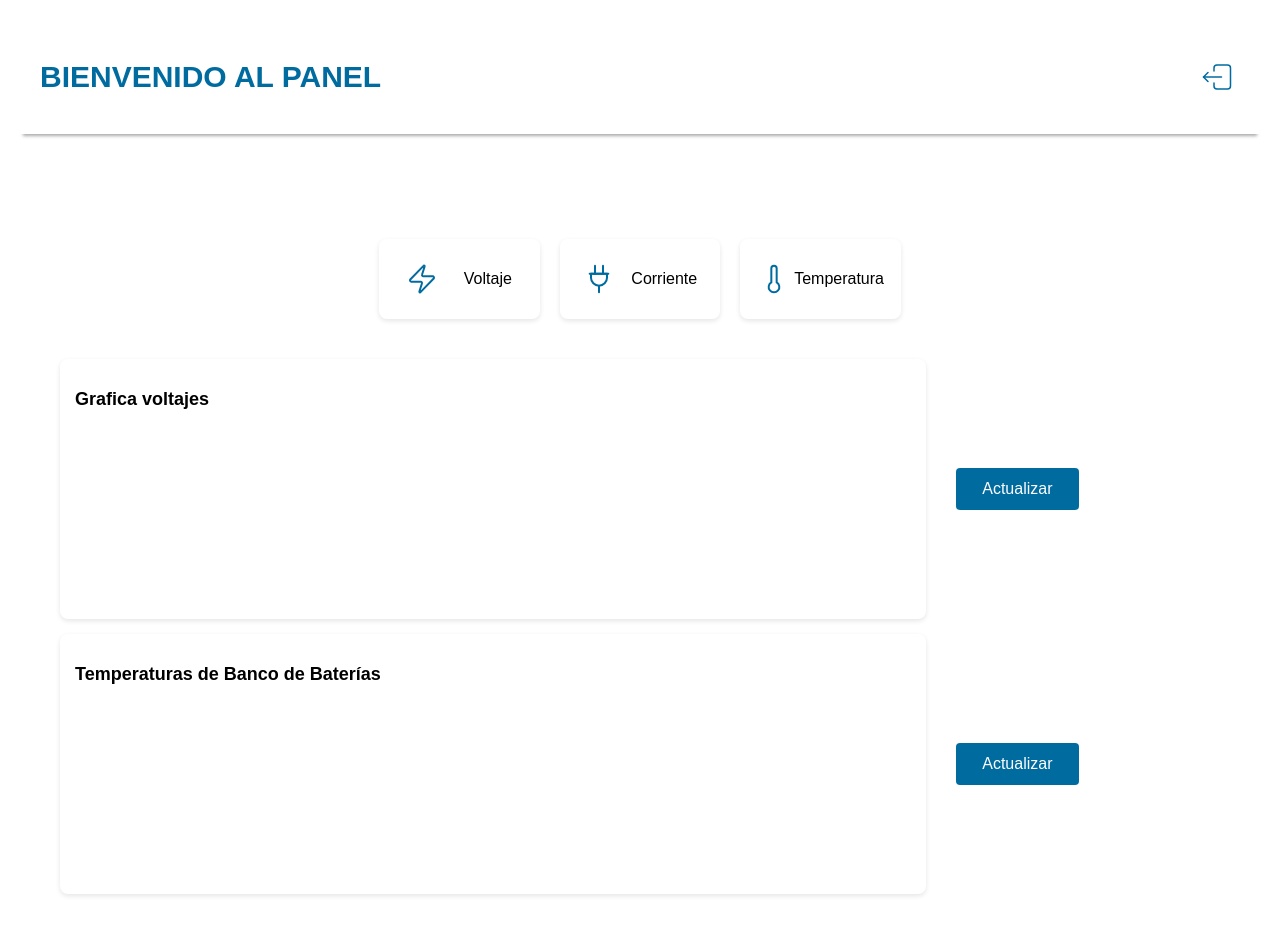
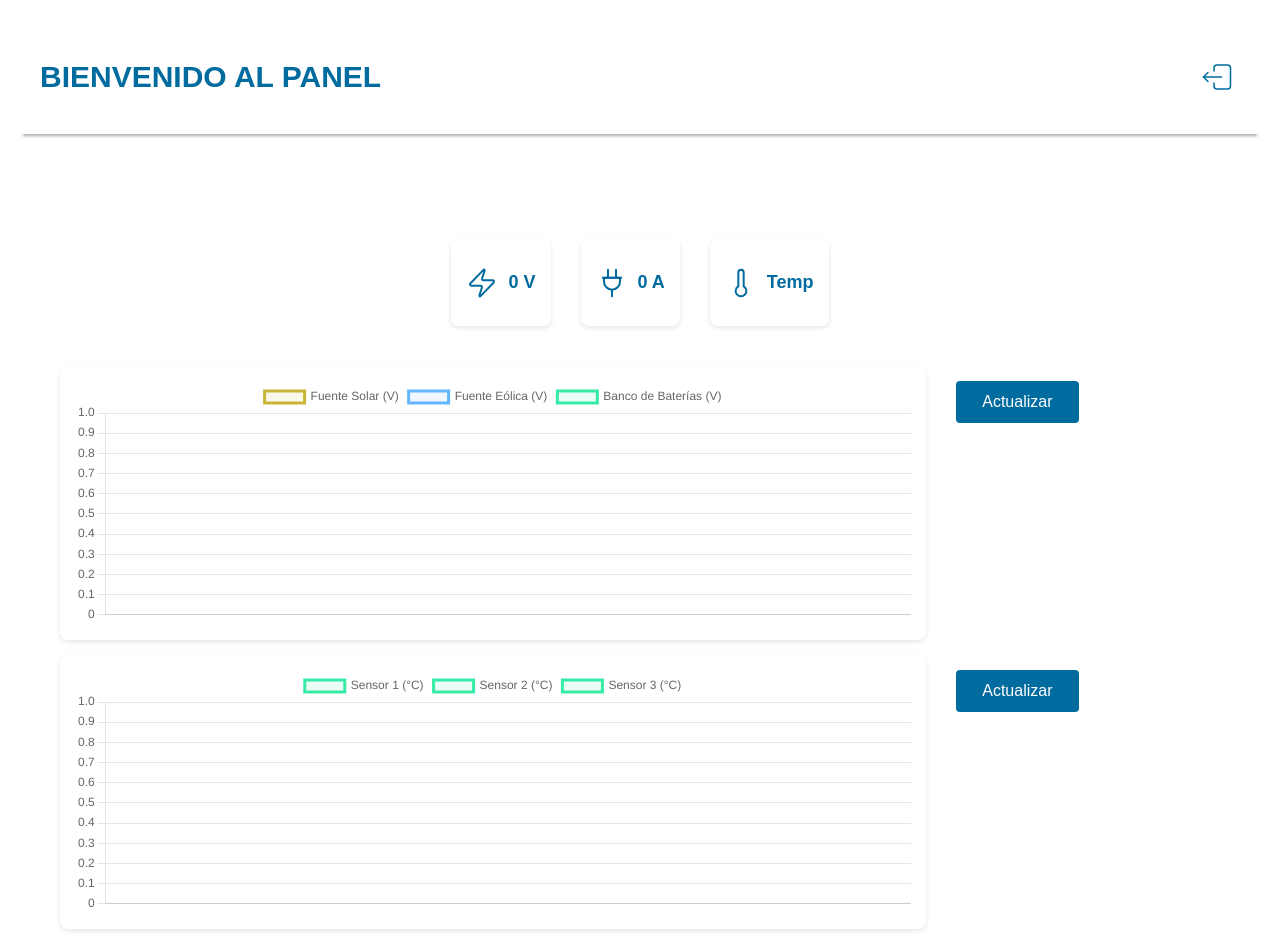
Before and after one commit to WolfMrDuck/Almeja, a Vue app in the folder frontend/: page /panel in a window 1280 px wide. Shown: the top 952 px of the page. Built offline with nearby package versions, Linux system fonts and the light colour scheme; no server answers; sample sign-in values are in the browser's storage.

Commit message:
Modificación del store de sensores, grafica de linea y panel. Se agregaron funciones para la peticion de datos, crear datasets y obtener los ultimos valores del arreglo. Solo falta probar con la url real de la API.

```diff
--- a/frontend/src/App.vue
+++ b/frontend/src/App.vue
@@ -5,6 +5,6 @@ import Panel from './views/Panel.vue';
 
 <template>
     <!-- <LoginView /> -->
-    <!-- <Panel/>  -->
-    <router-view/>
+    <Panel/>
+    <!-- <router-view/> -->
 </template>
--- a/frontend/src/assets/panel.css
+++ b/frontend/src/assets/panel.css
@@ -32,13 +32,19 @@ body {
     font-weight: bold;
   }
 
+  .datos {
+    font-size: 18px;
+    color: var(--color-primario);
+    font-weight: bold;
+  }
+
   .panel {
     /* border: #006B9F solid;esto es solo para ver el borde */
     margin-top: 20px;
     padding: 40px;
   }
 
-  .contenedor {
+  .contenedor_panel {
     width: 100%;
     height: 100%;
     justify-content: center;
@@ -51,10 +57,11 @@ body {
     padding: 15px;
     border-radius: 8px;
     display: flex;
+    justify-content: center;
+    gap: 10px;
   }
 
   .icono {
-    width: 33.3%;
     margin: 10px;
     justify-content: space-around;
     align-items: center;
@@ -70,7 +77,7 @@ body {
 
   /*Para posicionar los cards*/
   .g1{
-    grid-column: 2/4;
+    grid-column: 1/5;
     grid-row: 1/2;
   }
   .g2{
--- a/frontend/src/components/GraficaLinea.vue
+++ b/frontend/src/components/GraficaLinea.vue
@@ -1,7 +1,4 @@
 <script setup>
-    import { computed, onMounted } from 'vue';
-    import BotonBase from '@/components/BotonBase.vue';
-    import { useSensoresStore } from '@/stores/sensoresStore';
     import { Line } from 'vue-chartjs';
     import { Chart as ChartJS,
         Title,
@@ -23,47 +20,27 @@
         CategoryScale,
         LinearScale);
 
-    const sensoresStore = useSensoresStore();
-
-    // Obtener los datos procesados para la gráfica
-    const datosGrafica = computed(() => {
-        return {
-            labels: '',
-            datasets: [
-                {
-                    label: 'Fuente Solar',
-                    data: sensoresStore.mediciones.voltajes.solar,
-                    borderColor: 'rgb(200, 181, 54)',
-                    backgroundColor: 'rgba(200, 181, 54, 0.1)',
-                    tension: 0.1
-                },
-                {
-                    label: 'Fuente Eólica',
-                    data: sensoresStore.mediciones.voltajes.eolica,
-                    borderColor: 'rgb(99, 182, 255)',
-                    backgroundColor: 'rgba(99, 182, 255, 0.1)',
-                    tension: 0.1
-                },
-                {
-                    label: 'Banco de Baterías',
-                    data: state.mediciones.voltajes.baterias,
-                    borderColor: 'rgb(54, 235, 166)',
-                    backgroundColor: 'rgba(54, 235, 166, 0.1)',
-                    tension: 0.1
-                }
-            ]
-        };
+    //Propiedades
+    const props = defineProps({
+        etiquetas: {type: Array},
+        datasets: {type: Array},
+        titulo: {type: String, default: 'Gráfica'}
     });
 
+    //Datos de la grafica
+    const datosGrafica = {
+        labels: props.etiquetas,
+        datasets: props.datasets
+    };
+
     // Opciones de la gráfica
-    const opcionesGrafica = computed(() => {
-        return {
+    const opcionesGrafica = {
         responsive: true,
         maintainAspectRatio: false,
         plugins: {
             Title: {
                 display: true,
-                    text: obtenerTituloGrafico()
+                text: props.titulo
             },
             Tooltip: {
                 mode: 'index',
@@ -84,45 +61,18 @@
             y: {
                 Title: {
                     display: true,
-                        text: 'Voltaje (V)'
+                    text: 'Valor'
                 },
                 beginAtZero: false
             }
         }
+
     };
-    });
-
-    //Funcion para obtener el titulo según el periodo de tiempo
-    const obtenerTituloGrafico = () => {
-        if (sensoresStore.periodoSeleccionado === 'hora') {
-            return 'Voltaje registrado en la última hora';
-        } else if (sensoresStore.periodoSeleccionado === 'hoy') {
-            return 'Voltaje registrado hoy';
-        } else {
-            return 'Voltaje registrado esta semana';
-        }
-    };
-
-    //Al montar el componente, se cargan los datols de la última hora por defecto
-    onMounted (() => {
-        sensoresStore.cargarDatosUltimaHora();
-    });
 
 </script>
 
 <template>
    <div class="contenedorGrafica">
-    <div class="botones">
-        <BotonBase tipo="secundario" @click="sensoresStore.cargarDatosUltimaHora">
-            Última hora
-        </BotonBase>
-        <BotonBase tipo="secundario" @click="sensoresStore.cargarDatosUltimaHora">
-            Hoy
-        </BotonBase>
-        <BotonBase tipo="secundario" @click="sensoresStore.cargarDatosUltimaHora">
-            Esta semana
-        </BotonBase>
-    </div>
     <Line :data="datosGrafica" :options="opcionesGrafica"/>
    </div>
 </template>
@@ -130,13 +80,7 @@
 <style>
  .contenedorGrafica{
     width: 100%;
-    max-width: 800px;
+    height: 100%;
     margin: 0 auto;
  }
-
- .botones {
-  display: flex;
-  justify-content: center;
-  margin-bottom: 15px;
-}
 </style>
--- a/frontend/src/main.js
+++ b/frontend/src/main.js
@@ -1,11 +1,13 @@
 import './assets/variables.css'
 
 import { createApp } from 'vue'
+import { createPinia } from 'pinia'
 import App from './App.vue'
 import router from './router'
 
+const pinia = createPinia()
 const app = createApp(App)
-
+app.use(pinia)
 app.use(router)
 
 app.mount('#app')
--- a/frontend/src/stores/sensoresStore.js
+++ b/frontend/src/stores/sensoresStore.js
@@ -1,5 +1,4 @@
 import { defineStore } from "pinia";
-import { ref, computed } from "vue";
 
 export const useSensoresStore = defineStore ('sensores', {
     state: () => ({
@@ -19,107 +18,157 @@ export const useSensoresStore = defineStore ('sensores', {
                 sensor3: []
             }
         },
-        periodoSeleccionado: 'hora',
         cargando: false,
         error: null,
-        apiURL: ''
+        apiURL: 'http://url-api/datos'
     }),//Fin de los estados (datos que se manejan globalmente)
 
     getters: {
+
+        etiquetasVoltajes: (state) => {
+            //suponiendo que todos los datos tendrán la misma hora y orden de registro:
+            //de ser así, entonces basta con usar las etiquetas de una fuente.
+            state.mediciones.voltajes.solar.map(v => v.tiempo)
+        },
+
         //Para voltajes...
-        datosVoltajes: (state) => {
-            return {
-                labels: state.tiempoMediciones,
-                datasets: [
+        datosVoltajes: (state) => [
             {
-                        label: 'Voltaje de Fuente Solar (V)',
-                        data: state.mediciones.voltajes.solar,
+                label: 'Fuente Solar (V)',
+                data: state.mediciones.voltajes.solar.map(v => v.valor),
                 borderColor: 'rgb(200, 181, 54)',
                 backgroundColor: 'rgba(200, 181, 54, 0.1)',
                 tension: 0.1
             },
             {
-                        label: 'Voltaje de fuente Eólica (V)',
-                        data: state.mediciones.voltajes.eolica,
+                label: 'Fuente Eólica (V)',
+                data: state.mediciones.voltajes.eolica.map(v => v.valor),
                 borderColor: 'rgb(99, 182, 255)',
                 backgroundColor: 'rgba(99, 182, 255, 0.1)',
                 tension: 0.1
             },
             {
-                        label: 'Voltaje de Banco de Baterías (V)',
-                        data: state.mediciones.voltajes.baterias,
+                label: 'Banco de Baterías (V)',
+                data: state.mediciones.voltajes.baterias.map(v => v.valor),
                 borderColor: 'rgb(54, 235, 166)',
                 backgroundColor: 'rgba(54, 235, 166, 0.1)',
                 tension: 0.1
             }
-                ]
-            }
-        },
+        ],
 
-        //Para corrientes...
-        datosCorrientes: (state) => {
-            return {
-                labels: state.tiempoMediciones,
-                datasets: [
+        //Para temperaturas...
+        datosTemperaturas: (state) => [
             {
-                        label: 'Corriente de Fuente Solar (A)',
-                        data: state.mediciones.corrientes.solar,
-                        borderColor: 'rgb(200, 181, 54)',
-                        backgroundColor: 'rgba(200, 181, 54, 0.1)',
-                        tension: 0.1
-                    },
-                    {
-                        label: 'Corriente de Fuente Eólica (A)',
-                        data: state.mediciones.corrientes.eolica,
-                        borderColor: 'rgb(99, 182, 255)',
-                        backgroundColor: 'rgba(99, 182, 255, 0.1)',
-                        tension: 0.1
-                    },
-                    {
-                        label: 'Corriente de Banco de Baterías (A)',
-                        data: state.mediciones.corrientes.baterias,
-                        borderColor: 'rgb(54, 235, 166)',
-                        backgroundColor: 'rgba(54, 235, 166, 0.1)',
-                        tension: 0.1
-                    }
-                ]
-            }
-        },
-
-        datosTemperaturas: (state) => {
-            return {
-                labels: state.tiempoMediciones,
-                datasets: [
-                    {
-                        label: 'Primer conjunto de temperatura (°C)',
-                        data: state.mediciones.temperaturas.sensor1,
+                label: 'Sensor 1 (°C)',
+                data: state.mediciones.temperaturas.sensor1.map(t => t.valor),
                 borderColor: 'rgb(54, 235, 166)',
                 backgroundColor: 'rgba(54, 235, 166, 0.1)',
                 tension: 0.1
             },
             {
-                        label: 'Segundo conjunto de temperatura (°C)',
-                        data: state.mediciones.temperaturas.sensor2,
+                label: 'Sensor 2 (°C)',
+                data: state.mediciones.temperaturas.sensor2.map(t => t.valor),
                 borderColor: 'rgb(54, 235, 166)',
                 backgroundColor: 'rgba(54, 235, 166, 0.1)',
                 tension: 0.1
             },
             {
-                        label: 'Tercer conjunto de temperatura (°C)',
-                        data: state.mediciones.temperaturas.sensor3,
+                label: 'Sensor 3 (°C)',
+                data: state.mediciones.temperaturas.sensor3.map(t => t.valor),
                 borderColor: 'rgb(54, 235, 166)',
                 backgroundColor: 'rgba(54, 235, 166, 0.1)',
                 tension: 0.1
             }
+        ],
+
+
+
+        ultimosDatos: (state) => {
+            //Funcion para obtener el ultimo valor de los arreglos
+            const obtenerUltimo = arr => arr.at(-1) ?? {valor: 0, tiempo: '--'}
+
+            return [
+                {
+                    titulo: 'Voltaje Solar',
+                    valor: obtenerUltimo(state.mediciones.voltajes.solar).valor,
+                    hora: obtenerUltimo(state.mediciones.voltajes.solar).tiempo,
+                    unidad: 'V'
+                },
+                {
+                    titulo: 'Voltaje Eólico',
+                    valor: obtenerUltimo(state.mediciones.voltajes.eolica).valor,
+                    hora: obtenerUltimo(state.mediciones.voltajes.eolica).tiempo,
+                    unidad: 'V'
+                },
+                {
+                    titulo: 'Voltaje Baterias',
+                    valor: obtenerUltimo(state.mediciones.voltajes.baterias).valor,
+                    hora: obtenerUltimo(state.mediciones.voltajes.baterias).tiempo,
+                    unidad: 'V'
+                },
+                {
+                    titulo: 'Corriente Fuente',
+                    valor: obtenerUltimo(state.mediciones.corrientes.fuente).valor,
+                    hora: obtenerUltimo(state.mediciones.corrientes.fuente).tiempo,
+                    unidad: 'A'
+                },
+                {
+                    titulo: 'Corriente Baterias',
+                    valor: obtenerUltimo(state.mediciones.corrientes.baterias).valor,
+                    hora: obtenerUltimo(state.mediciones.corrientes.baterias).tiempo,
+                    unidad: 'A'
+                }
+
             ]
         }
-        }
-
 
     },//Fin de los getters
 
     actions: {
+        async cargarDatos(){
+            this.cargando = true;
 
+            //Cálculo de una hora antes: set-> modifica hora de un objeto Date, get-> trae la hora
+            const horaAnterior = new Date();
+            horaAnterior.setHours(horaAnterior.getHours() - 1)
+
+            try {
+
+                const respuesta = await fetch(`${this.apiURL}?from=${horaAnterior.toISOString()}`);
+                //Verificamos si fue exitosa la respuesta
+                if (!respuesta.ok) {
+                    throw new Error('Error al obtener los datos');
+                }
+                //Convertimos la respuesta a json
+                const datos = await respuesta.json();
+
+                this.procesarDatos(datos);
+
+                this.error = null;
+
+            } catch (error) {
+                console.log('Ocurrió un error: ', error);
+                this.error = error.message;
+            } finally {
+                this.cargando = false;
             }
 
+        },
+
+        procesarDatos(datos) {
+            //suponiendo que el json tendrá una forma parecida al state y los datos podrían ser así:
+            //"solar": [{"valor":3.1, "tiempo":"10:00"},{"valor":3.1, "tiempo":"10:00"}...]
+            this.mediciones.voltajes.solar = datos.voltmeters.solar.map(item => ({ valor: item.valor, tiempo: item.tiempo }));
+            this.mediciones.voltajes.eolica = datos.voltmeters.wind.map(item => ({ valor: item.valor, tiempo: item.tiempo }));
+            this.mediciones.voltajes.baterias = datos.voltmeters.baterias.map(item => ({ valor: item.valor, tiempo: item.tiempo }));
+
+            this.mediciones.corrientes.fuente = datos.ammeters.source.map(item => ({ valor: item.valor, tiempo: item.tiempo }));
+            this.mediciones.corrientes.baterias = datos.ammeters.batt.map(item => ({ valor: item.valor, tiempo: item.tiempo }));
+
+            this.mediciones.temperaturas.sensor1 = datos.thermometers.therm1.map(item => ({ valor: item.valor, tiempo: item.tiempo }));
+            this.mediciones.temperaturas.sensor2 = datos.thermometers.therm2.map(item => ({ valor: item.valor, tiempo: item.tiempo }));
+            this.mediciones.temperaturas.sensor3 = datos.thermometers.therm3.map(item => ({ valor: item.valor, tiempo: item.tiempo }));
+        }
+    }//Fin de actions
+
 })
--- a/frontend/src/views/Panel.vue
+++ b/frontend/src/views/Panel.vue
@@ -1,8 +1,20 @@
 <script setup>
+  import { onMounted, computed } from 'vue';
   import GraficaLinea from '@/components/GraficaLinea.vue';
   import GraficaPastel from '@/components/GraficaPastel.vue';
+  import { useSensoresStore } from '@/stores/sensoresStore';
+  import BotonBase from '@/components/BotonBase.vue';
   import "@/assets/panel.css"
-  import BotonBase from '@/components/BotonBase.vue';
+
+  const sensoresStore = useSensoresStore();
+
+  onMounted(() => {
+    sensoresStore.cargarDatos()
+  })
+
+  const voltajeSolar = sensoresStore.ultimosDatos.find(v => v.titulo.includes('Voltaje Solar'))
+  const corrienteFuente = sensoresStore.ultimosDatos.find(v => v.titulo.includes('Corriente Fuente'))
+
 
 </script>
 
@@ -44,7 +56,7 @@
                 class="lucide lucide-zap-icon lucide-zap">
                 <path d="M4 14a1 1 0 0 1-.78-1.63l9.9-10.2a.5.5 0 0 1 .86.46l-1.92 6.02A1 1 0 0 0 13 10h7a1 1 0 0 1 .78 1.63l-9.9 10.2a.5.5 0 0 1-.86-.46l1.92-6.02A1 1 0 0 0 11 14z"/>
               </svg>
-              <p>Voltaje</p>
+              <p class="datos">{{voltajeSolar.valor}} {{ voltajeSolar.unidad }}</p>
             </div>
 
             <div class="card sombra-card icono">
@@ -64,7 +76,7 @@
                 <path d="M5 8h14"/>
                 <path d="M6 11V8h12v3a6 6 0 1 1-12 0Z"/>
               </svg>
-              <p>Corriente</p>
+              <p class="datos">{{corrienteFuente.valor}} {{ corrienteFuente.unidad }}</p>
             </div>
 
             <div class="card sombra-card icono">
@@ -80,18 +92,21 @@
                 class="lucide lucide-thermometer-icon lucide-thermometer">
                 <path d="M14 4v10.54a4 4 0 1 1-4 0V4a2 2 0 0 1 4 0Z"/>
               </svg>
-              <p>Temperatura</p>
+              <p class="datos">Temp</p>
             </div>
           </div>
 
           <div class="card sombra-card g2">
-            <h2 class="subtitle">Grafica voltajes</h2>
-            <!-- <GraficaPastel /> -->
-             <!-- <GraficaLinea /> -->
+            <!-- <h2 class="subtitle">Grafica voltajes</h2> -->
+            <GraficaLinea
+              :etiquetas="sensoresStore.etiquetasVoltajes"
+              :datasets="sensoresStore.datosVoltajes"
+              titulo="Voltajes (última hora)"
+            />
           </div>
 
           <div class="card g3">
-            <div class="contenedor">
+            <div class="contenedor_panel">
               <BotonBase tipo="primario" tamano="grande">
                 Actualizar
               </BotonBase>
@@ -99,11 +114,16 @@
           </div>
 
           <div class="card sombra-card g4">
-            <h2 class="subtitle">Temperaturas de Banco de Baterías</h2>
+            <!-- <h2 class="subtitle">Temperaturas de Banco de Baterías</h2> -->
+            <GraficaLinea
+              :etiquetas="sensoresStore.etiquetasVoltajes"
+              :datasets="sensoresStore.datosTemperaturas"
+              titulo="Temperaturas (última hora)"
+            />
           </div>
 
           <div class="card g5">
-            <div class="contenedor">
+            <div class="contenedor_panel">
               <BotonBase tipo="primario" tamano="grande">
                 Actualizar
               </BotonBase>
```
Lines whose indentation alone changed are shown as unchanged.
